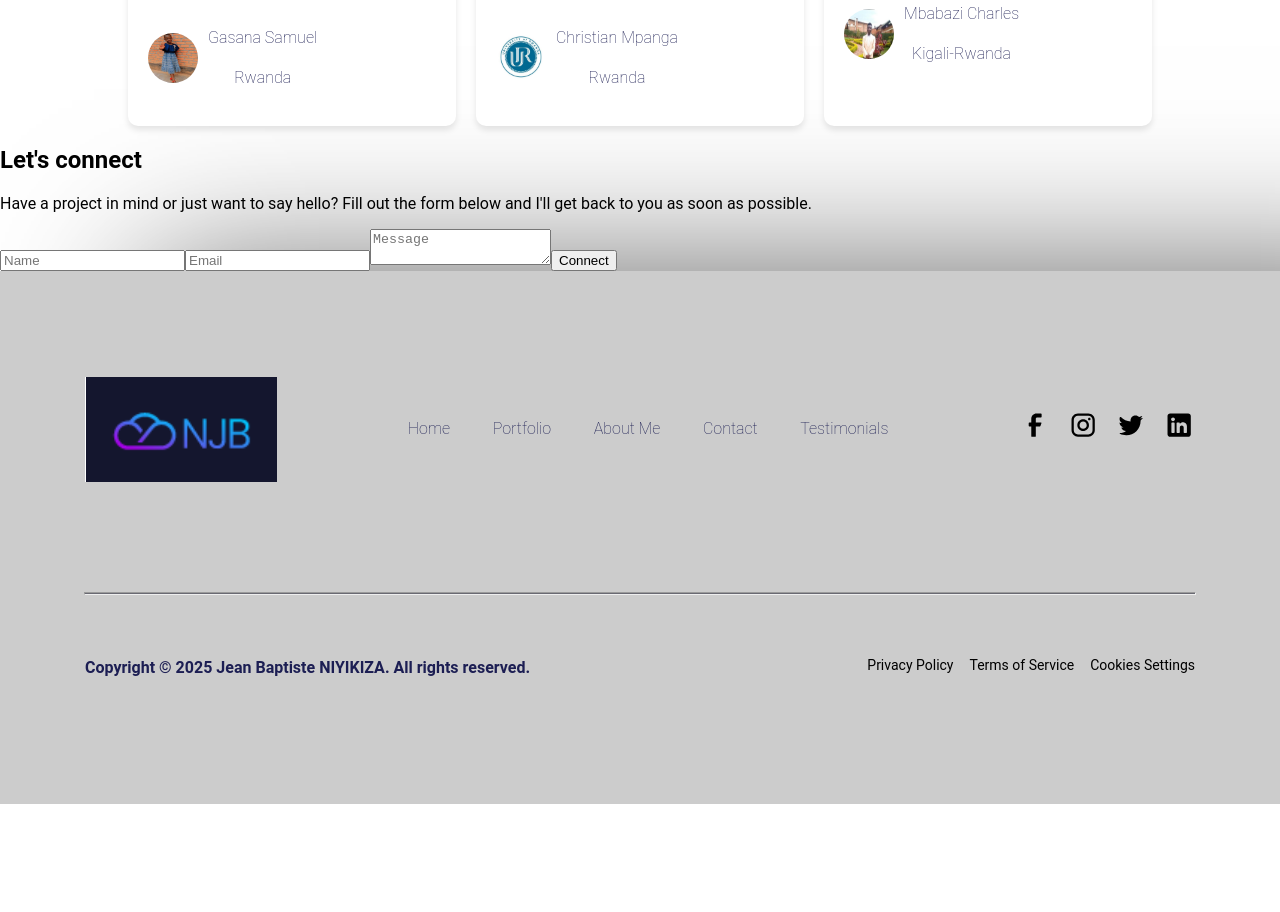
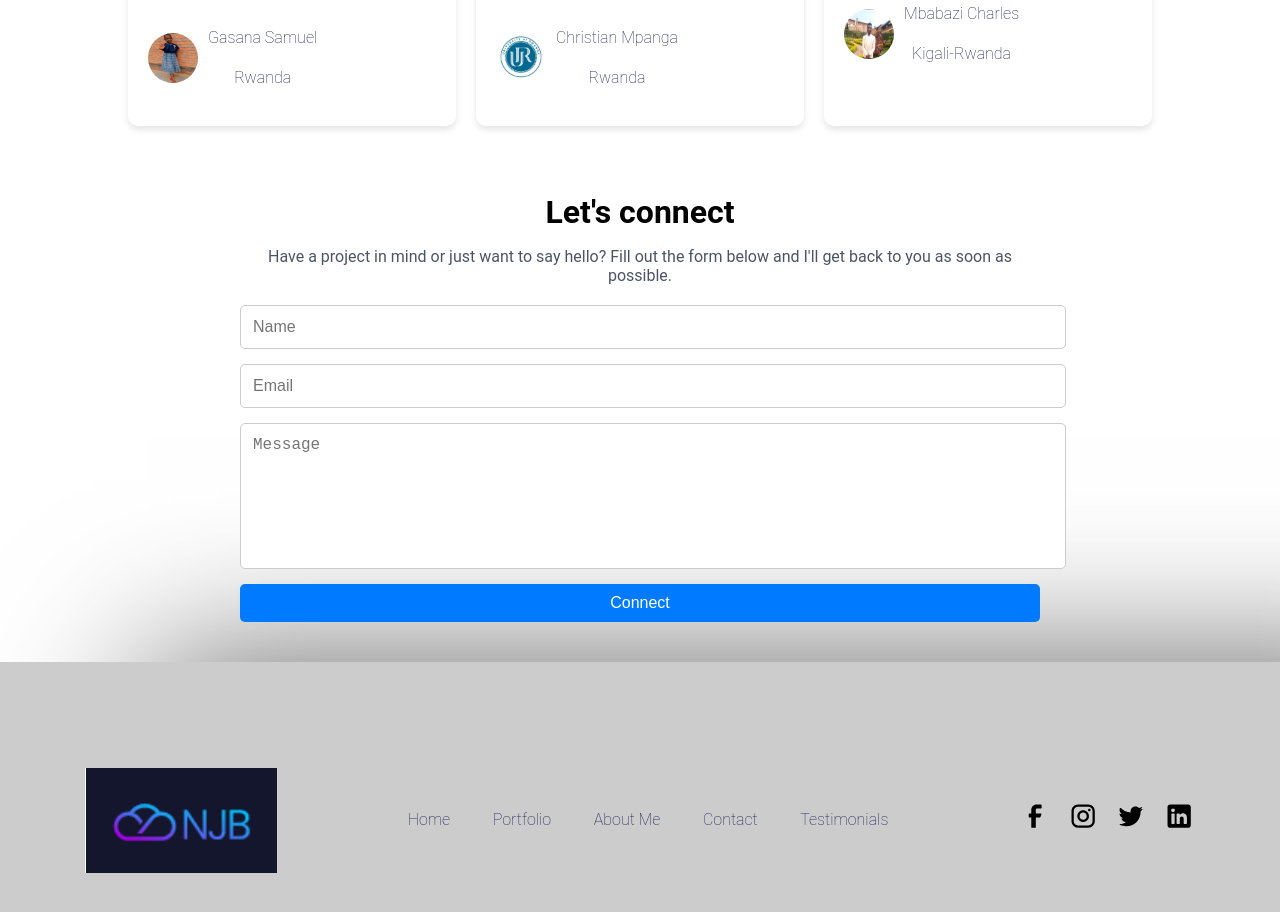
Before and after one commit to NIYIKIZA20/Personal_portifolio, a React (Create React App) app: page / in a window 1280 px wide. Shown: the part 3840-4752 px from the top of the page. Before the commit the page ends 4644 px from the top, so only its background shows below. Built offline with nearby package versions, Linux system fonts and the light colour scheme.

Commit message:
new commit 18

```diff
--- a/package.json
+++ b/package.json
@@ -3,6 +3,7 @@
   "version": "0.1.0",
   "private": true,
   "dependencies": {
+    "@emailjs/browser": "^4.4.1",
     "@testing-library/jest-dom": "^5.17.0",
     "@testing-library/react": "^13.4.0",
     "@testing-library/user-event": "^13.5.0",
--- a/src/App.css
+++ b/src/App.css
@@ -537,7 +537,83 @@ li {
                               height: 50px;
                               border-radius: 50%;
                             }
+                               /*contact section*/
+                               .contact-section {
+                                width: 90%;
+                                max-width: 800px;
+                                margin: auto;
+                                text-align: center;
+                                padding: 40px 0;
+                              }
 
+                              .contact-title {
+                                font-size: 2rem;
+                                font-weight: bold;
+                                margin-bottom: 10px;
+                              }
+
+                              .contact-description {
+                                font-size: 1rem;
+                                color: #4b5563;
+                                margin-bottom: 20px;
+                              }
+
+                              .contact-form {
+                                display: flex;
+                                flex-direction: column;
+                                gap: 15px;
+                              }
+
+                              .contact-input,
+                              .contact-textarea {
+                                width: 100%;
+                                padding: 12px;
+                                border: 1px solid #ccc;
+                                border-radius: 5px;
+                                font-size: 1rem;
+                                transition: border-color 0.3s ease-in-out;
+                              }
+
+                              .contact-input:focus,
+                              .contact-textarea:focus {
+                                border-color: #007bff;
+                                outline: none;
+                              }
+
+                              .contact-textarea {
+                                height: 120px;
+                                resize: none;
+                              }
+
+                              .contact-button {
+                                background: #007bff;
+                                color: white;
+                                font-size: 1rem;
+                                padding: 10px;
+                                border: none;
+                                border-radius: 5px;
+                                cursor: pointer;
+                                transition: background 0.3s ease-in-out;
+                              }
+
+                              .contact-button:hover {
+                                background: #0056b3;
+                              }
+
+                              @media (max-width: 600px) {
+                                .contact-section {
+                                  width: 95%;
+                                }
+
+                                .contact-title {
+                                  font-size: 1.8rem;
+                                }
+
+                                .contact-input,
+                                .contact-textarea {
+                                  font-size: 0.9rem;
+                                }
+                              }
 
 
 
```
Also changed, not shown: 1 other file (tests, documents, lock files or other folders).
